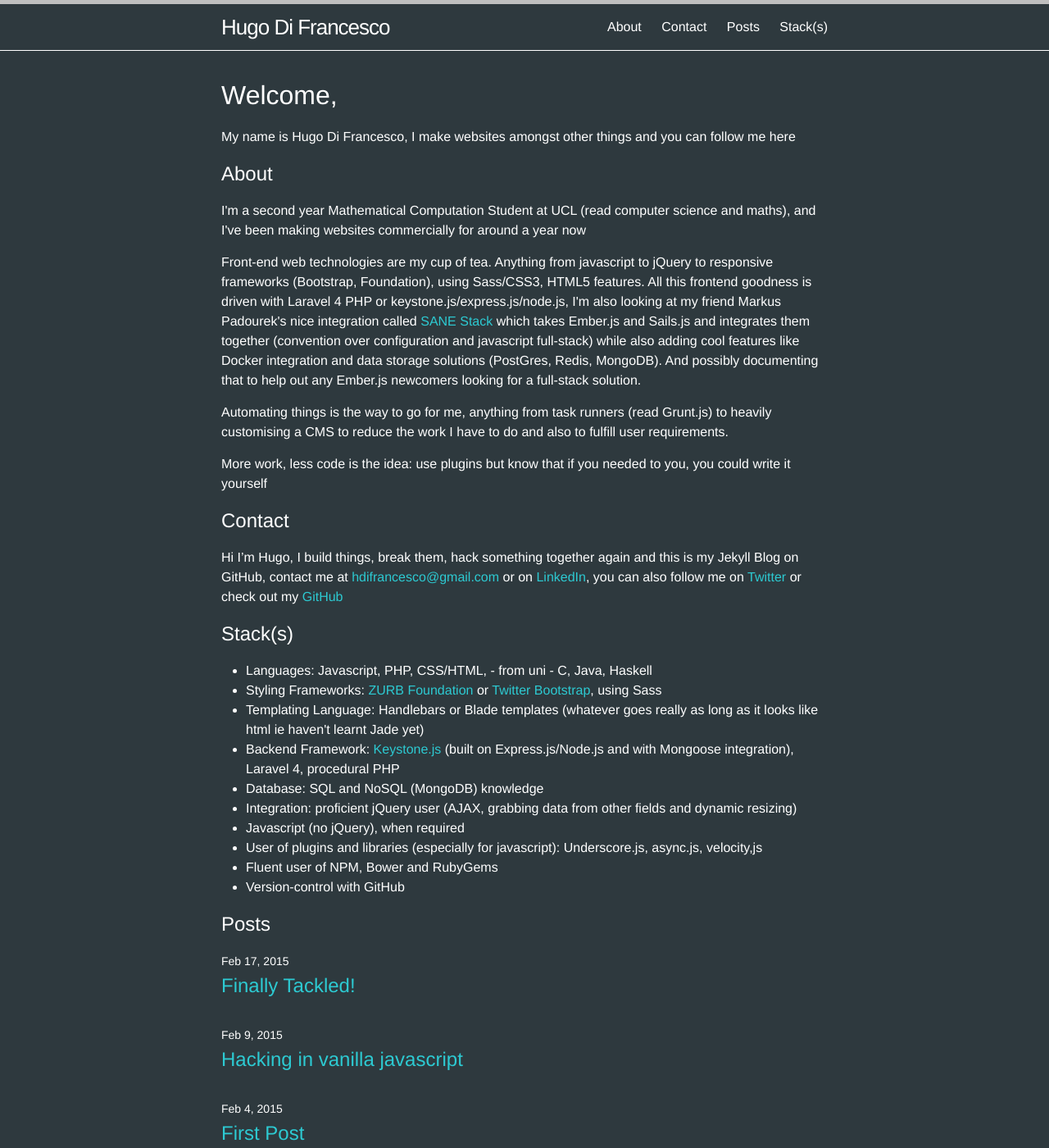
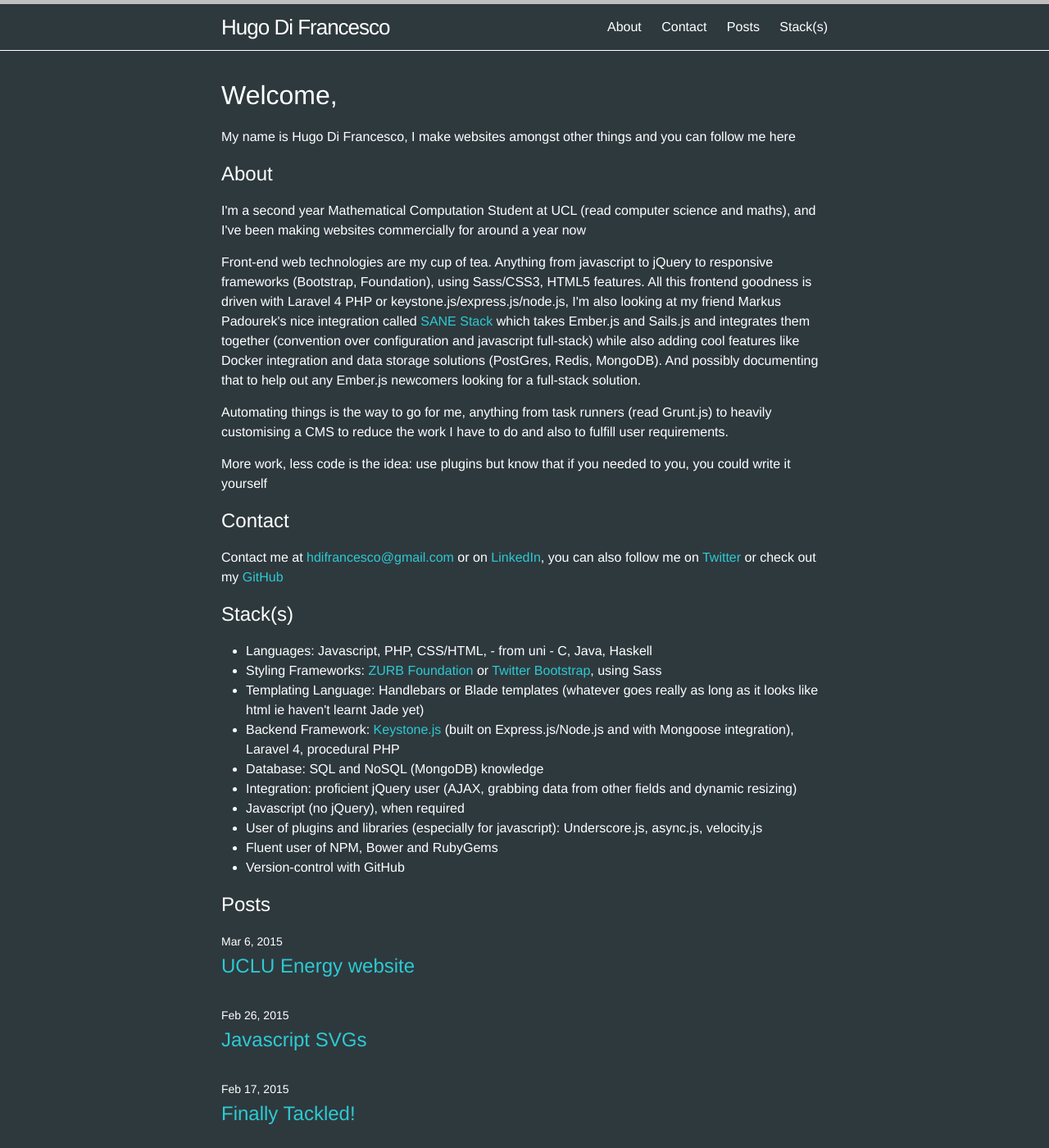
Before and after one commit to HugoDF/HugoDF.github.io, a Jekyll site: the page built from index.html, in a window 1280 px wide and 1400 px high. Shown: the whole window at 82% size. Built offline with Jekyll 4.4.1, drawn with Linux system fonts in a browser that asks for light colours; some of the changed lines change nothing that is shown.

Commit message:
2 new posts, tweak contact section

```diff
--- a/_includes/head.html
+++ b/_includes/head.html
@@ -9,4 +9,14 @@
   <link rel="stylesheet" href="{{ "/css/main.css" | prepend: site.baseurl }}">
   <link rel="canonical" href="{{ page.url | replace:'index.html','' | prepend: site.baseurl | prepend: site.url }}">
   <link rel="alternate" type="application/rss+xml" title="{{ site.title }}" href="{{ "/feed.xml" | prepend: site.baseurl | prepend: site.url }}" />
+  <script>
+      (function(i,s,o,g,r,a,m){i['GoogleAnalyticsObject']=r;i[r]=i[r]||function(){
+      (i[r].q=i[r].q||[]).push(arguments)},i[r].l=1*new Date();a=s.createElement(o),
+      m=s.getElementsByTagName(o)[0];a.async=1;a.src=g;m.parentNode.insertBefore(a,m)
+      })(window,document,'script','//www.google-analytics.com/analytics.js','ga');
+
+      ga('create', 'UA-60469708-1', 'auto');
+      ga('send', 'pageview');
+
+    </script>
 </head>
--- /dev/null
+++ b/_posts/2015-02-26-Javascript-SVGs.markdown
@@ -0,0 +1,20 @@
+---
+layout: post
+title: "Javascript SVGs"
+date:   2015-02-26 18:28:11
+categories: javascript svg frontend
+---
+CSS3 brought a whole new section of abilities to the frontend engineer. Personally, <code>border-radius</code>, <code>animations</code>, sometimes <code>transform</code> and <code>box-shadow</code>. It means that you can create whole libraries of shapes using only CSS like in [this post on CSS tricks][shapes]. You can even make crazy shapes that are animated without writing a single line of javscript (see this [animated tree][tree]).
+
+So when I was asked to write a triangle-based layout that has image fills in each shape, my first instinct was to go towards CSS. After a bit of hacking and trying things out, I decided to just dump that and go with SVGs (something about using transforms to do two things seemed hard... or something like that). For those who don't know, SVGs are vector graphics (meaning they scale since the shape isn't defined as a pixel map but in terms of relations). To this end, I sourced [SVG.js][svgjs], a library that is lightweight enough and nicely [documented][docs].
+
+Armed with my library, generating triangles was a breeze. I then tried to use these as masks for the images layers, after a bit of a fight, I realised that instead of masking images with triangles, I could fill the triangles with images. After that, I had to worry about how scaled the images would look, which was fixed with some percentage-sizing of the images, as described in the [documentation][docs].
+
+After that I implemented a slideshow for the top section of the images, using [svg.js'][svgjs] animation API, which was quite like you would expect from a javascript/jQuery style animation. On top of this I created some colour overlays which had to be animated in sync with the images. Again, not too much of a problem.
+
+Finally and as always in this line of work, I had to make it responsive. Thankfully, my javascript was modularised enough so I only had to create update functions and run them on resize. The brunt of the work was actually done with image sizing and positioning the polygons on the canvas. Using a new library, it turns out that the hardest part was getting to grips with the simplest elements/functions it provides.
+
+[tree]: http://codepen.io/yukulele/pen/KCvbi/
+[svgjs]: http://svgjs.com/
+[shapes]: https://css-tricks.com/examples/ShapesOfCSS/
+[docs]: http://documentup.com/wout/svg.js
--- /dev/null
+++ b/_posts/2015-03-06-UCLUEnergy.markdown
@@ -0,0 +1,17 @@
+---
+layout: post
+title: "UCLU Energy website"
+date:   2015-03-06 15:28:11
+categories: javascript keystone full-stack CMS
+---
+With all this talk of [Keystone.js][keystone] I thought I may as well showcase what it can do. I've recently completed work on the UCLU Energy Society's new [website][uclenergy].
+
+It's running a pretty standard Express/Node.js stack. [Keystone.js][keysone] runs on top of Express.js and gives you out of the box (out of the <code>yo keystone</code>) Cloudinary image hosting, Mandrill integration, Mongoose schemas and auto-generated admin UI which is customisable through an object passed to <code>keystone.start(...)</code>.
+
+For this project, one of the main ideas was to make sure they didn't need a developer when they wanted to update content. So all the images are editable throught the CMS, all the sections are editable and reorderable through the CMS. You can check the code out on my [GitHub][proj].
+
+The views are rendered using handlebars and I'm using sass bootstrap as well as custom sass. Everything gets minimised/uglified using grunt (I wrote both development and build tasks) and that's pretty much it.
+
+[keystone]: http://keystonejs.com
+[uclenergy]: http://www.uclenergy.com
+[proj]: https://github.com/HugoDF/energy-society
--- a/contact.md
+++ b/contact.md
@@ -4,4 +4,4 @@ title: Contact
 permalink: /contact/
 ---
 
-Hi I'm Hugo, I build things, break them, hack something together again and this is my Jekyll Blog on GitHub, contact me at <a href="mailto:hdifrancesco@gmail.com">hdifrancesco@gmail.com</a> or on <a target="_blank" href="https://uk.linkedin.com/in/hugodifrancesco">LinkedIn</a>, you can also follow me on <a target="_blank" href="https://twitter.com/k__hugo">Twitter</a> or check out my <a target="_blank" href="https://github.io/HugoDF">GitHub</a>
+Contact me at <a href="mailto:hdifrancesco@gmail.com">hdifrancesco@gmail.com</a> or on <a target="_blank" href="https://uk.linkedin.com/in/hugodifrancesco">LinkedIn</a>, you can also follow me on <a target="_blank" href="https://twitter.com/k__hugo">Twitter</a> or check out my <a target="_blank" href="https://github.io/HugoDF">GitHub</a>
```
